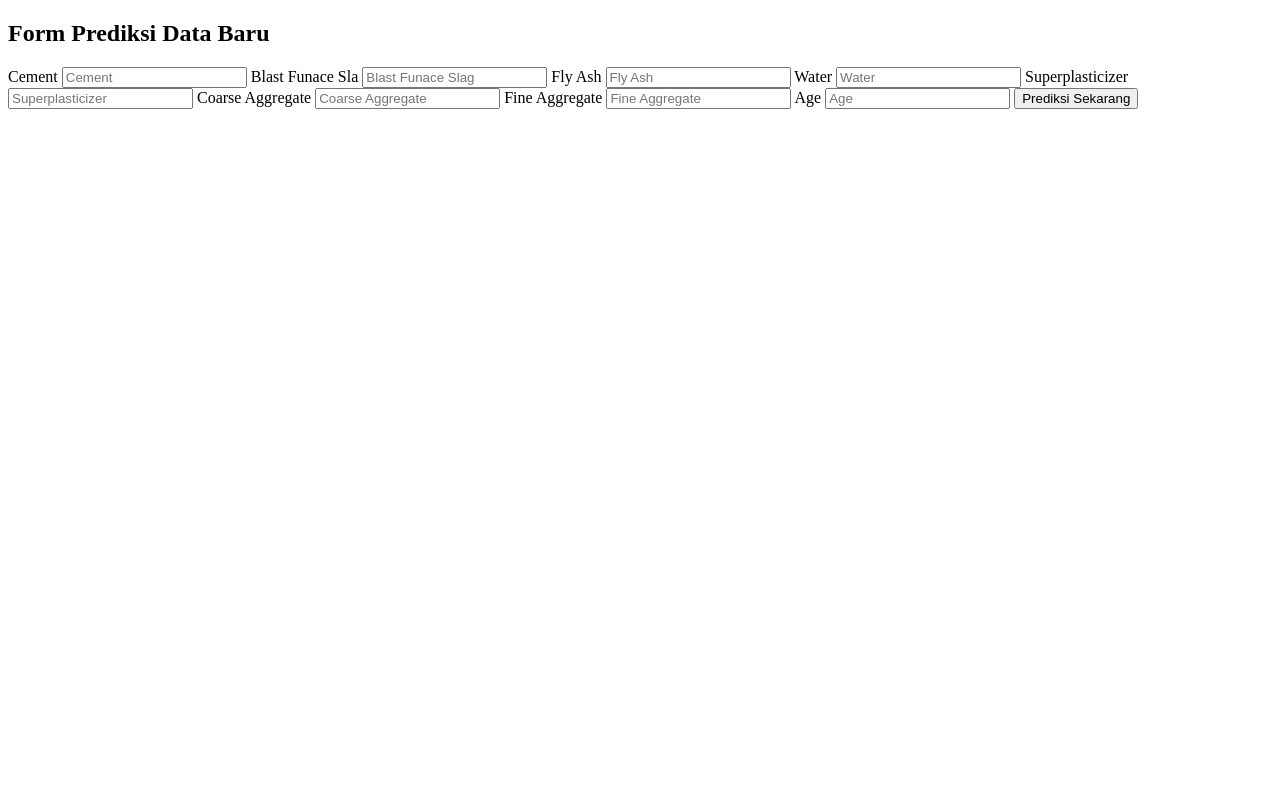
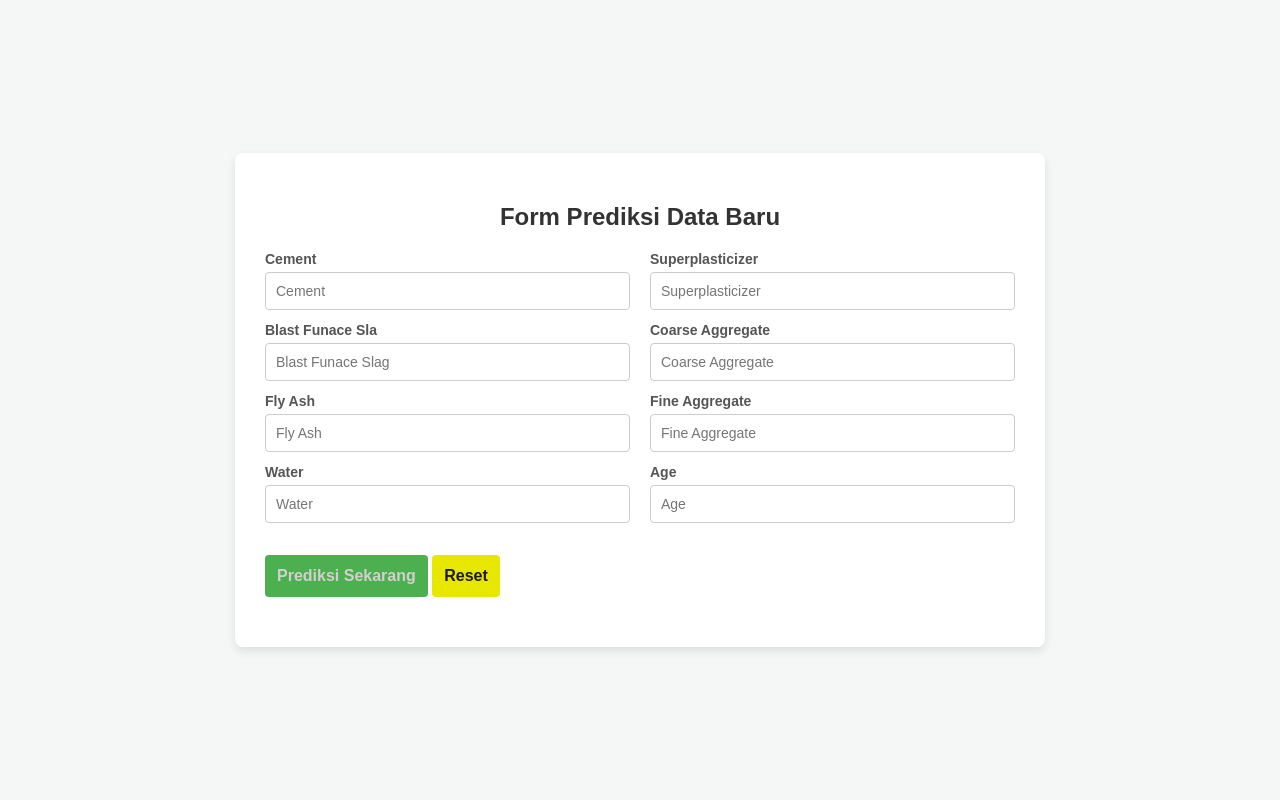
Before and after one commit to aeroafril/Website-mengetahui-kekuatan-beton, a Flask app: page / in a window 1280 px wide. Run offline with Flask 3, Linux system fonts and the light colour scheme.

Commit message:
menambahkan style dan fix code

```diff
--- a/static/script.js
+++ b/static/script.js
@@ -1,6 +1,6 @@
 function parseDesimal(value){
     const cleaned = value.trim().replace(',', '.');
-    if(!/^-?+(\.\d+)?$/.test(cleaned)) return NaN;
+    if(!/^-?\d+(\.\d+)?$/.test(cleaned)) return NaN;
     return parseFloat(cleaned);
 }
 
@@ -25,7 +25,7 @@ document.getElementById('predictionForm').addEventListener('submit', async funct
 
         const data = await response.json();
 
-        document.getElementById('result').innerText = "Hasil Prediksi: " + data.hasil_prediksi.toLocalString('id-ID');
+        document.getElementById('result').innerText = "Hasil Prediksi: " + data.hasil_prediksi.toLocaleString('id-ID');
     }catch(error){
         console.error(`Terjadi kesalahan: ${error}`);
         alert('Gagal terhubung ke server');
--- a/static/style.css
+++ b/static/style.css
@@ -0,0 +1,94 @@
+body{
+    font-family: sans-serif;
+    background-color: #f4f7f6;
+    margin: 0;
+    padding: 0;
+    display: flex;
+    justify-content: center;
+    align-items: center;
+    height: 100vh;
+}
+
+.container{
+    background: #ffffff;
+    padding: 30px;
+    border-radius: 8px;
+    box-shadow: 0 4px 10px rgba(0, 0, 0, 0.1);
+    width: 750px;
+}
+
+h2{
+    text-align: center;
+    color: #333;
+    margin-bottom: 20px;
+    grid-column: span 2;
+}
+
+form{
+    display: grid;
+    grid-template-columns: 1fr 1fr;
+    gap: 20px;
+}
+
+.formColumns{
+    display: flex;
+    flex-direction: column;
+}
+
+.formColumns label{
+    margin-bottom: 5px;
+    font-size: 14px;
+    font-weight: bold;
+    color: #555;
+}
+
+.formColumns input{
+    margin-bottom: 12px;
+    padding: 10px;
+    border: 1px solid #ccc;
+    border-radius: 4px;
+    font-size: 14px;
+}
+
+input{
+    margin-bottom: 12px;
+    padding: 10px;
+    border: 1px solid #ccc;
+    border-radius: 4px;
+    font-size: 14px;
+}
+
+.button-group{
+    grid-column: span 2;
+    display: flex;
+    gap: 10px;
+}
+
+button.submit, button.reset{
+    flex: 1;
+    padding: 12px;
+    border: none;
+    border-radius: 4px;
+    font-size: 16px;
+    cursor: pointer;
+    font-weight: bold;
+}
+
+button.submit{
+    background-color: #4CAF50;
+    color: rgb(212, 207, 207);
+}
+
+button.reset{
+    background-color: #e7e700;
+    color: rgb(31, 25, 25);
+}
+
+#result{
+    text-align: center;
+    margin-top: 20px;
+    font-size: 18px;
+    color: #2c3e50;
+    font-weight: bold;
+    grid-column: span 2;
+}
--- a/templates/index.html
+++ b/templates/index.html
@@ -9,6 +9,7 @@
     <div class="container">
         <h2>Form Prediksi Data Baru</h2>
         <form id="predictionForm">
+            <div class="formColumns">
                 <label for="x1">Cement</label>
                 <input type="text" inputmode="decimal" id="x1" placeholder="Cement" required>
                 <label for="x2">Blast Funace Sla</label>
@@ -17,6 +18,8 @@
                 <input type="text" inputmode="decimal" id="x3" placeholder="Fly Ash" required>
                 <label for="x4">Water</label>
                 <input type="text" inputmode="decimal" id="x4" placeholder="Water" required>
+            </div>
+            <div class="formColumns">
                 <label for="x5">Superplasticizer</label>
                 <input type="text" inputmode="decimal" id="x5" placeholder="Superplasticizer" required>
                 <label for="x6">Coarse Aggregate</label>
@@ -25,8 +28,11 @@
                 <input type="text" inputmode="decimal" id="x7" placeholder="Fine Aggregate" required>
                 <label for="x8">Age</label>
                 <input type="text" inputmode="decimal" id="x8" placeholder="Age" required>
-
-            <button type="submit">Prediksi Sekarang</button>
+            </div>
+            <div class="buttonGroup">
+                <button class="submit" type="submit">Prediksi Sekarang</button>
+                <button class="reset" type="reset">Reset</button>
+            </div>
         </form>
 
         <h3 id="result"></h3>
```
Lines whose indentation alone changed are shown as unchanged.
